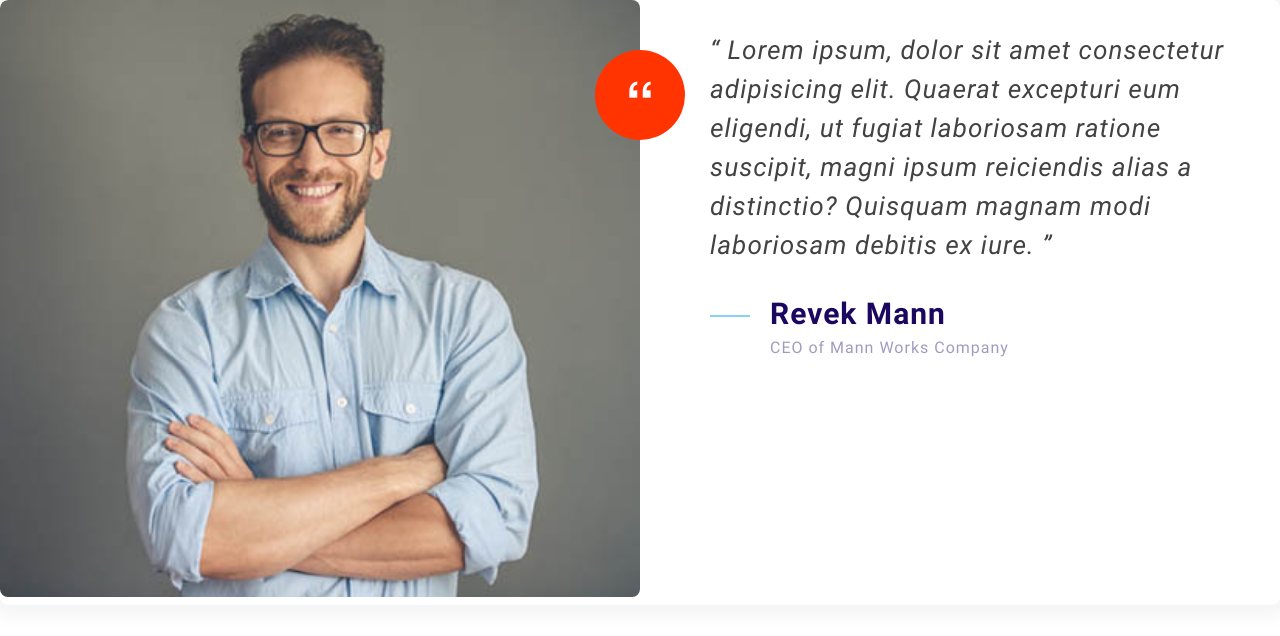
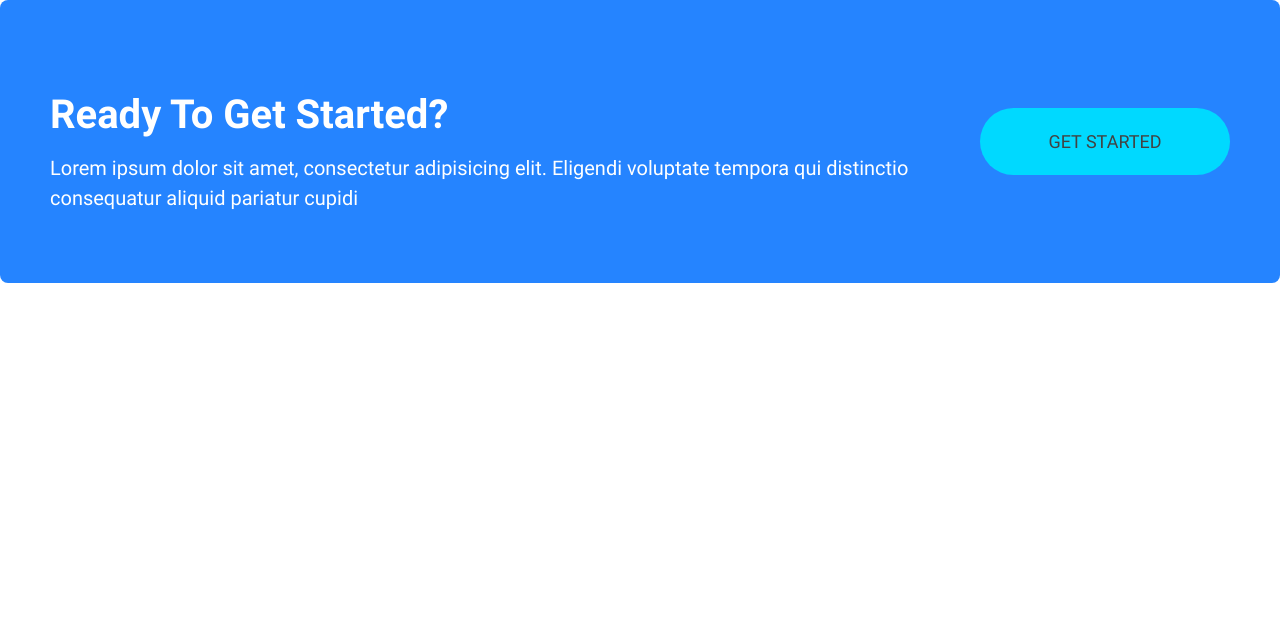
Before and after one commit to kerneltor/Metafy, a plain HTML site: page index.html in a window 1280 px wide. Drawn offline with Linux system fonts and the light colour scheme.

Commit message:
designing the callout section

```diff
--- a/index.html
+++ b/index.html
@@ -7,38 +7,15 @@
     <title>Moshify</title>
   </head>
   <body>
-    <div class="card testimonial grid grid--1x2">
-      <div class="testimonial__image-container">
-        <img
-          class="testimonial__image"
-          src="images/testimonial.jpg"
-          alt="A happy smiling costumer."
-        />
-        <span class="quote-circle">🙶</span>
+    <div class="callout grid grid--1x2">
+      <div class="callout__content">
+        <h2>Ready to Get Started?</h2>
+        <p>
+          Lorem ipsum dolor sit amet, consectetur adipisicing elit. Eligendi
+          voluptate tempora qui distinctio consequatur aliquid pariatur cupidi
+        </p>
       </div>
-      <div class="testimonial__body">
-        <blockquote class="quote">
-          <p class="quote__text">
-            Lorem ipsum, dolor sit amet consectetur adipisicing elit. Quaerat
-            excepturi eum eligendi, ut fugiat laboriosam ratione suscipit, magni
-            ipsum reiciendis alias a distinctio? Quisquam magnam modi laboriosam
-            debitis ex iure.
-          </p>
-          <footer>
-            <div class="media">
-              <div class="media__image">
-                <svg class="icon">
-                  <use xlink:href="assets/sprite.svg#line"></use>
-                </svg>
-              </div>
-              <div class="media__body">
-                <h3 class="media__title">Revek Mann</h3>
-                <p class="quote__organization">CEO of Mann Works Company</p>
-              </div>
-            </div>
-          </footer>
-        </blockquote>
-      </div>
+      <a href="#" class="callout__btn btn btn--secondary">GET STARTED</a>
     </div>
   </body>
 </html>
--- a/style.css
+++ b/style.css
@@ -527,3 +527,41 @@ a {
     font-size: 2.6rem;
   }
 }
+
+/* Callouts */
+.callout {
+  padding: 5rem;
+  background-color: var(--color-primary);
+  color: white;
+  border-radius: 8px;
+  text-align: center;
+}
+
+.callout__content > h2 {
+  color: white;
+}
+
+.callout__btn {
+  justify-self: center;
+  align-self: center;
+}
+
+.container {
+  display: flex;
+  justify-content: center;
+}
+
+@media screen and (min-width: 678px) {
+  .callout {
+    text-align: initial;
+  }
+
+  .callout.grid {
+    grid-template-columns: 1fr auto;
+  }
+
+  .callout__btn {
+    justify-self: left;
+    margin-left: 3rem;
+  }
+}
```
Also changed, not shown: components/callout.html (added, +10 -0 lines), components/card.html (renamed from card.html).
